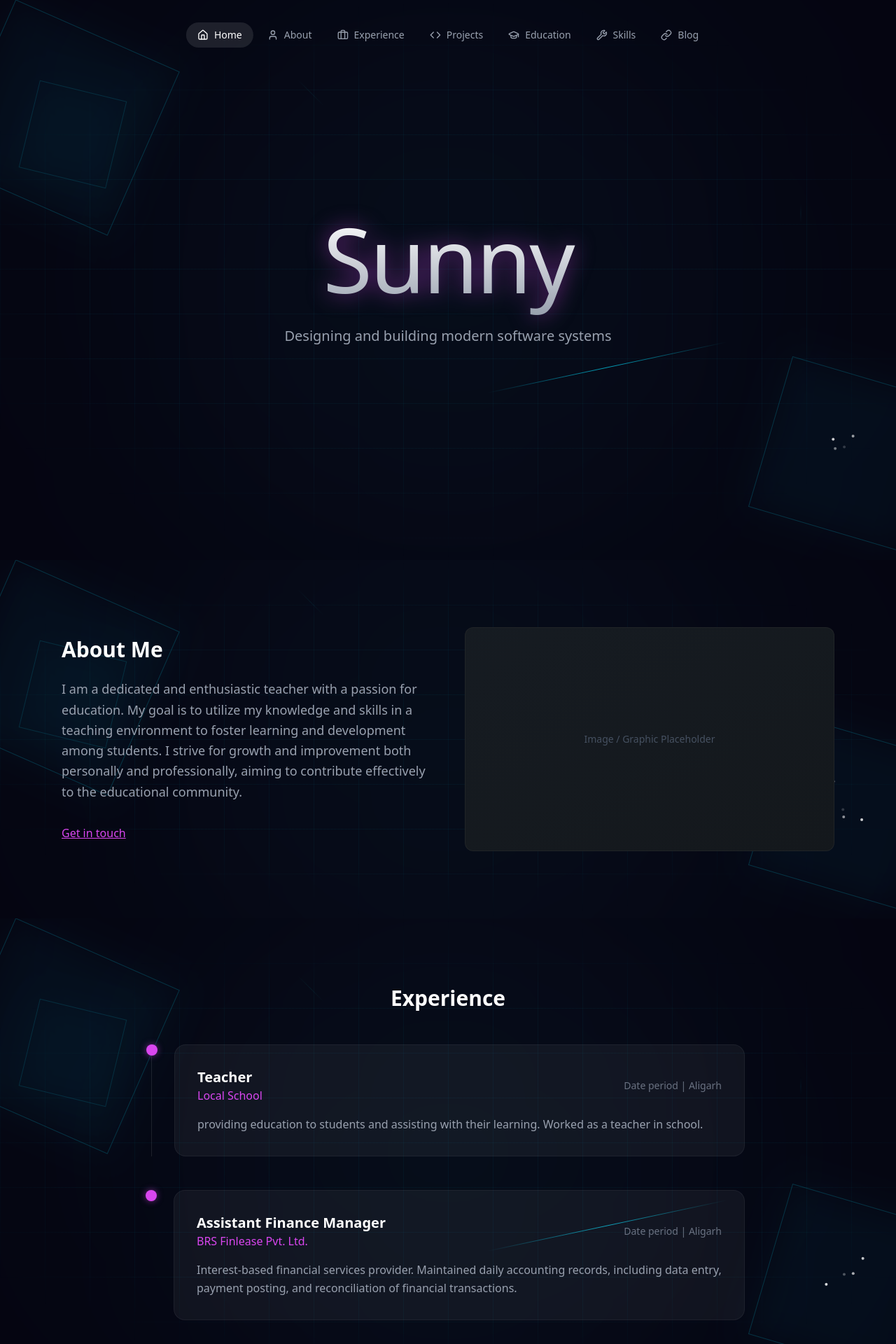
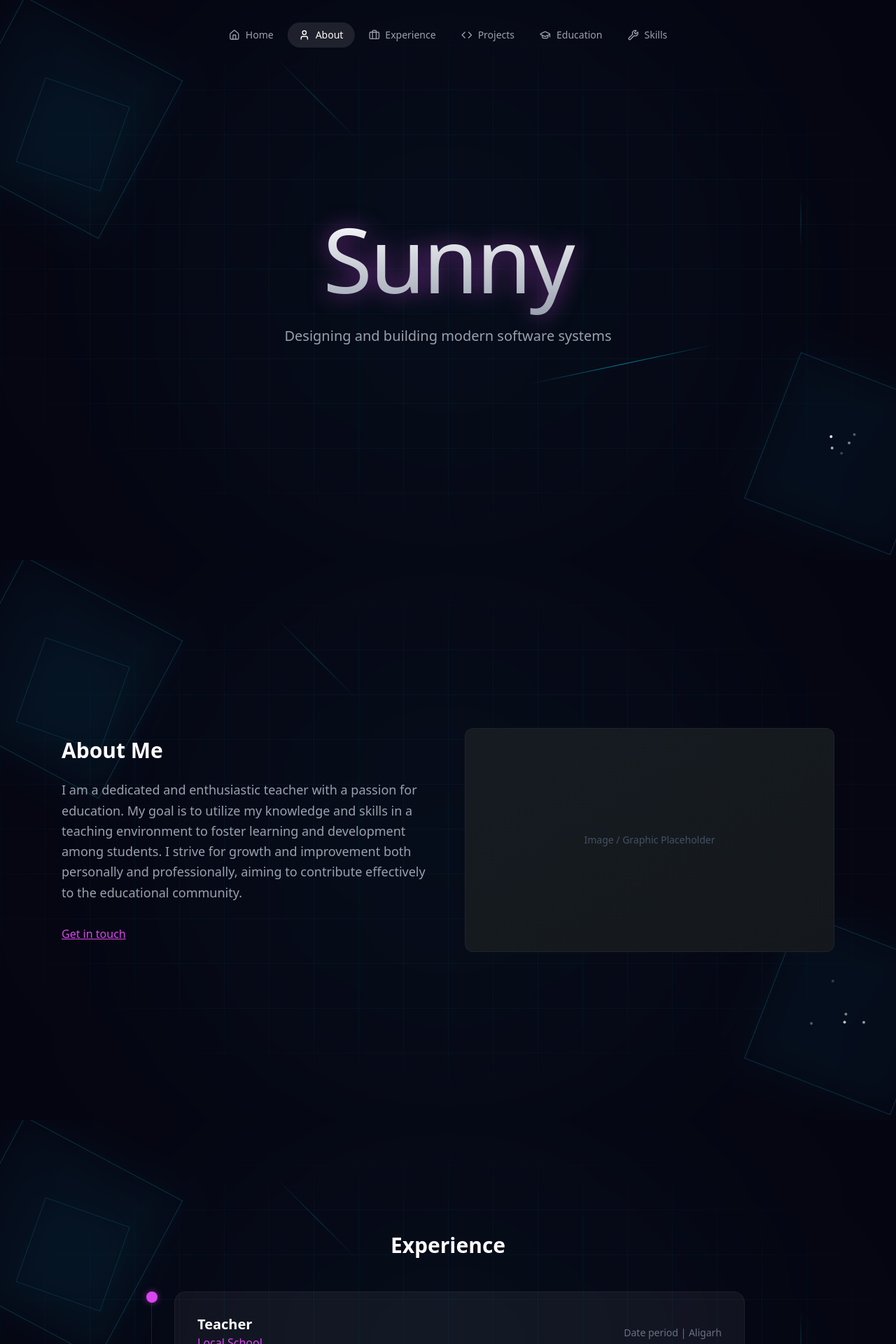
Before and after one commit to sunnysingh0508/portfolio, a Next.js app: page / in a window 1280 px wide. Shown: the top 1920 px of the page at 70% size. Built offline with nearby package versions, Linux system fonts and the light colour scheme.

Commit message:
refining projects

```diff
--- a/components/About.tsx
+++ b/components/About.tsx
@@ -5,10 +5,11 @@ import SectionBackground from "./SectionBackground";
 
 export default function About() {
     return (
-        <section className="relative py-24 bg-[#050511] overflow-hidden">
+        <section id="about" className="relative min-h-screen flex items-center justify-center py-24 bg-[#050511] overflow-hidden">
             <SectionBackground />
+            <div className="w-full max-w-6xl mx-auto px-6">
                 <SectionReveal>
-                <div className="max-w-6xl mx-auto grid md:grid-cols-2 gap-12 px-6 items-center">
+                    <div className="grid md:grid-cols-2 gap-12 items-center">
                         <div>
                             <h2 className="text-3xl font-semibold mb-6 text-white">About Me</h2>
                             <p className="text-gray-400 text-lg leading-relaxed">
@@ -25,6 +26,7 @@ export default function About() {
                         </div>
                     </div>
                 </SectionReveal>
+            </div>
         </section>
     );
 }
--- a/components/Experience.tsx
+++ b/components/Experience.tsx
@@ -4,11 +4,11 @@ import SectionBackground from "./SectionBackground";
 
 export default function Experience() {
     return (
-        <section id="experience" className="relative py-24 bg-[#050511] overflow-hidden">
+        <section id="experience" className="relative min-h-screen flex items-center justify-center py-24 bg-[#050511] overflow-hidden">
             {/* Use a different gradient or background style if needed, reusing SectionBackground for consistency */}
             <SectionBackground />
             <SectionReveal>
-                <div className="max-w-4xl mx-auto px-6 relative z-10">
+                <div className="w-full max-w-4xl mx-auto px-6 relative z-10">
                     <h2 className="text-3xl font-semibold mb-12 text-white text-center">Experience</h2>
                     <div className="space-y-12">
                         {experiences.map((exp, index) => (
--- a/components/Navbar.tsx
+++ b/components/Navbar.tsx
@@ -5,6 +5,7 @@ import Link from "next/link";
 import { usePathname } from "next/navigation";
 import { motion } from "framer-motion";
 import { cn } from "@/lib/utils";
+import { useEffect, useState } from "react";
 
 const navItems = [
     { name: "Home", href: "/", icon: Home },
@@ -13,23 +14,45 @@ const navItems = [
     { name: "Projects", href: "#projects", icon: Code },
     { name: "Education", href: "#education", icon: GraduationCap },
     { name: "Skills", href: "#skills", icon: Wrench },
-    { name: "Blog", href: "#blog", icon: LinkIcon },
 ];
 
 export default function Navbar() {
+    const [activeSection, setActiveSection] = useState("home");
     const pathname = usePathname();
+
+    useEffect(() => {
+        const observer = new IntersectionObserver(
+            (entries) => {
+                entries.forEach((entry) => {
+                    if (entry.isIntersecting) {
+                        setActiveSection(entry.target.id);
+                    }
+                });
+            },
+            { threshold: 0.5 } // Trigger when 50% of the section is visible
+        );
+
+        const sections = document.querySelectorAll("section[id]");
+        sections.forEach((section) => observer.observe(section));
+
+        return () => sections.forEach((section) => observer.unobserve(section));
+    }, []);
 
     return (
         <div className="fixed top-6 left-1/2 -translate-x-1/2 z-50 w-full max-w-fit">
             <nav className="flex items-center gap-1 p-2 rounded-full bg-transparent">
                 {navItems.map((item) => {
                     const Icon = item.icon;
-                    const isActive = pathname === item.href || (item.href.startsWith("#") && false); // Simple active check, can be improved for scroll spy
+                    // Extract ID from href (e.g., "#about" -> "about") or use "home" for "/"
+                    const sectionId = item.href === "/" ? "home" : item.href.replace("#", "");
+
+                    const isActive = activeSection === sectionId;
 
                     return (
                         <Link
                             key={item.name}
                             href={item.href}
+                            onClick={() => setActiveSection(sectionId)}
                             className={cn(
                                 "relative flex items-center gap-2 px-4 py-2 rounded-full text-sm font-medium transition-colors hover:text-white",
                                 isActive ? "text-white" : "text-gray-400"
--- a/components/Projects.tsx
+++ b/components/Projects.tsx
@@ -5,11 +5,11 @@ import SectionBackground from "./SectionBackground";
 
 export default function Projects() {
     return (
-        <section className="relative py-24 bg-[#050511] overflow-hidden">
+        <section id="projects" className="relative min-h-screen flex items-center justify-center py-24 bg-[#050511] overflow-hidden">
             <SectionBackground />
-            <div className="relative z-10 max-w-6xl mx-auto px-6">
+            <div className="w-full relative z-10 max-w-6xl mx-auto px-6">
                 <SectionReveal>
-                    <h2 className="text-3xl font-semibold mb-12 text-white">Featured Projects</h2>
+                    <h2 className="text-3xl font-semibold mb-12 text-white">Projects</h2>
                     <div className="grid md:grid-cols-2 lg:grid-cols-3 gap-8">
                         {projects.map((project, i) => (
                             <ProjectCard key={i} {...project} />
```
Lines whose indentation alone changed are shown as unchanged.
